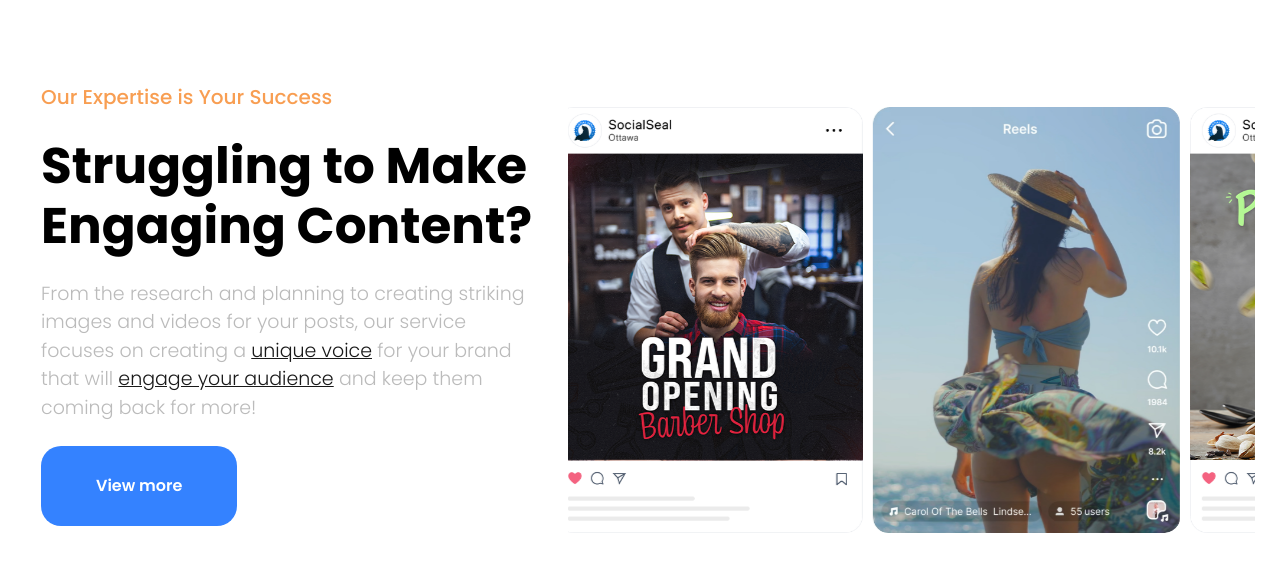
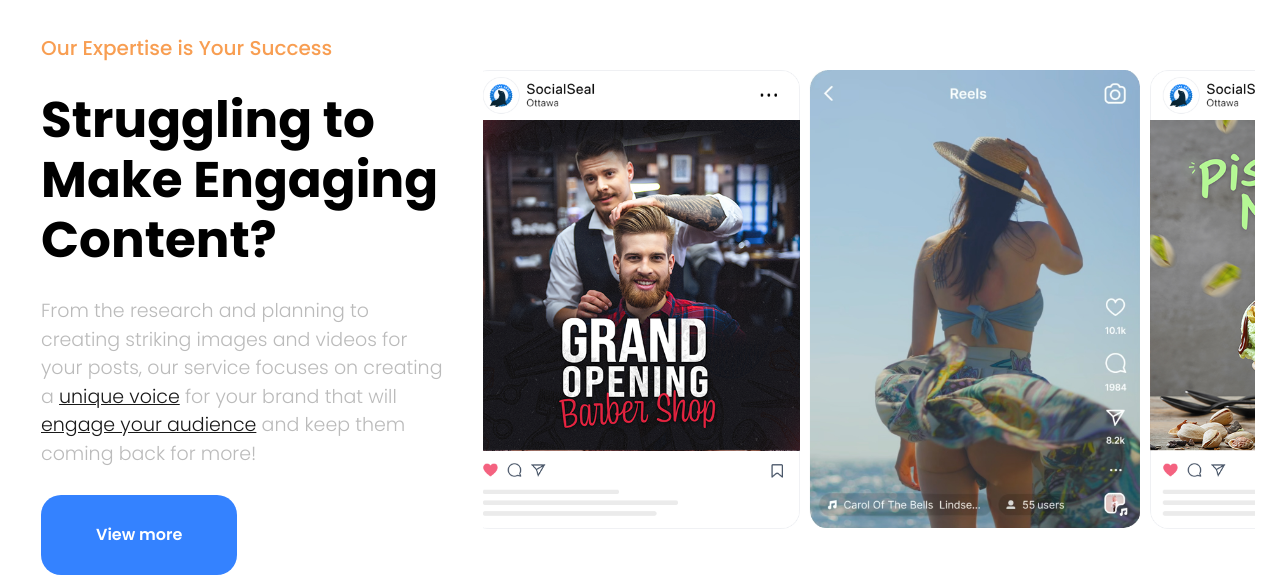
Before and after one commit to MateuszKujawa/SocialSeal, a website: page src/index.html in a window 1280 px wide. Shown: the part 1696-2279 px from the top of the page. Drawn offline with nearby package versions, Linux system fonts and the light colour scheme.

Commit message:
Commit #9

```diff
--- a/src/index.html
+++ b/src/index.html
@@ -476,9 +476,9 @@
         </div>
     </section>
 
-    <section class="relative w-full h-screen bg-white mt-10 lg:mt-0">
-            <div class="relative max-w-[1230px] h-full mx-auto flex flex-col lg:flex-row items-center justify-center space-x-8 lg:pl-4 lg:px-0 px-4 space-y-8">
-                <div class="flex flex-col space-y-6 justify-center lg:items-start items-center lg:text-left text-center">
+    <section class="relative w-full lg:h-screen h-auto pt-[97px] pb-[87%] lg:pt-0 lg:pb-0">
+        <div class="max-w-[1230px] h-screen mx-auto flex flex-col lg:flex-row items-center justify-center lg:space-x-8 lg:pl-4 pl-0 space-y-8">
+            <div class="flex flex-col gap-[27px] justify-center lg:items-start items-center lg:text-left text-center lg:max-w-[410px] px-4 lg:px-0">
                 <p class="text-[#F89E52] font-[500] text-[20px]">
                     Our Expertise is Your Success
                 </p>
@@ -486,7 +486,7 @@
                     Struggling to Make Engaging Content?
                 </h1>
                 <div class="text-[19px] text-[#bbbbbb] font-[300]">
-                        <p>
+                    <p class="lg:text-left sm:text-left text-center">
                         From the research and planning to
                         creating striking images and videos for
                         your posts, our service focuses on
@@ -501,7 +501,7 @@
                 </a>
             </div>
 
-                <div class="swiper mySwiper w-[65%] lg:w-auto sm:w-[70%] flex justify-center items-center">
+            <div class="swiper mySwiper w-full lg:w-auto flex justify-center items-center min-h-[500px]">
                 <div class="swiper-wrapper">
                     <div class="swiper-slide"><img src="images/img/swiperImg/1.png"></div>
                     <div class="swiper-slide"><img src="images/img/swiperImg/2.png"></div>
@@ -521,9 +521,10 @@
             </div>
         </div>
 
+
     </section>
 
-    <section class="w-full lg:h-screen h-auto flex items-center justify-center mt-[150px] lg:mt-0">
+    <section class="w-full lg:h-screen h-auto flex items-center justify-center">
         <div class="lg:w-[1230px] w-full flex flex-col lg:flex-row lg:justify-between justify-center items-center lg:space-x-20">
             <div class="lg:w-1/2 w-full flex justify-center items-center">
                 <img src="images/img/phoneImage.svg">
@@ -665,7 +666,7 @@
             </div>
     </section>
 
-    <section class="relative w-full h-full flex flex-col items-center justify-center mt-[150px] lg:mt-0 bg-[#2D2D48] py-[120px]">
+    <section class="relative w-full h-full flex flex-col items-center justify-center lg:mt-0 bg-[#2D2D48] py-[120px]">
         <div class="w-full h-auto mx-auto flex flex-col justify-center items-center space-y-4">
             <p class="text-[#F89E52] font-[500] text-[20px] text-center">
                 Visually Impressive
@@ -1257,24 +1258,20 @@
     <!-- Initialize Swiper -->
     <script>
         const swiper = new Swiper(".mySwiper", {
-            slidesPerView: "auto",
-            spaceBetween: 10,
+            slidesPerView: 1.2,
+            spaceBetween: 15,
             loop: true,
             autoplay: {
                 delay: 5000,
                 disableOnInteraction: false,
             },
             breakpoints: {
-                640: {
-                slidesPerView: 1,
-                spaceBetween: 10,
-                },
                 768: {
                 slidesPerView: 2,
-                spaceBetween: 10,
+                spaceBetween: 25,
                 },
                 1024: {
-                slidesPerView: 2.2,
+                slidesPerView: 2.3,
                 spaceBetween: 10,
                 },
             },
```
Also changed, not shown: src/style.css. Lines whose indentation alone changed are shown as unchanged.
